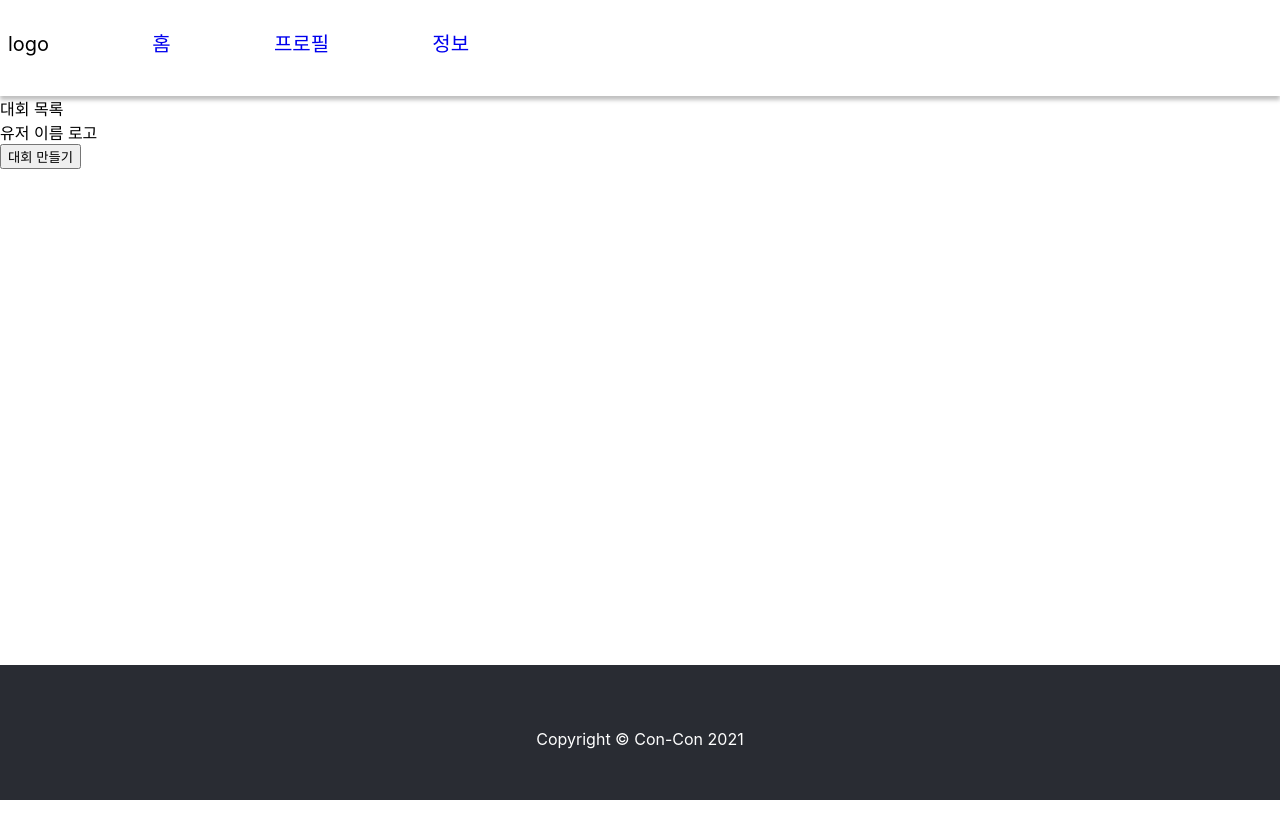
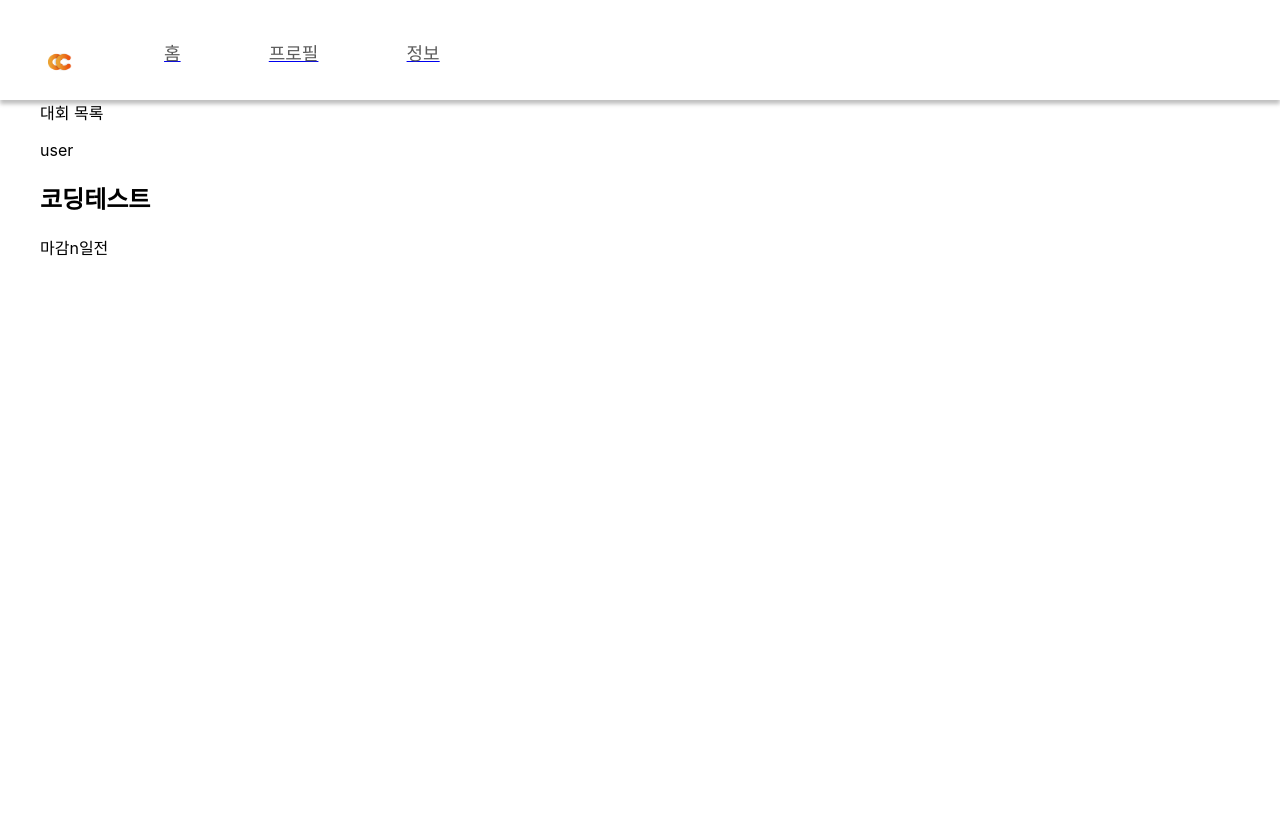
Before and after one commit to ICTProject2021/Con-Con-frontend, a React (Create React App) app: page /home in a window 1280 px wide. Shown: the top 838 px of the page. Before the commit the page ends 800 px from the top, so only its background shows below. Built offline with nearby package versions, Linux system fonts and the light colour scheme.

Commit message:
header 리팩토링..

```diff
--- a/src/Home.css
+++ b/src/Home.css
@@ -1,48 +1,107 @@
-html,
-body {
-    margin:0;
-    padding:0;
-    height:100%;
+*{
+    box-sizing: border-box;
 }
-.home-wrapper{
-    position:relative;
-    min-height:100%;
+.PageTemplate{
+    width: 100%;
+    min-height: 100vh;
+    display: flex;
+    justify-content: flex-start;
+    align-items: center;
+    flex-direction: column;
+    position: relative;
 }
-.userlogo{
-    float: right;
+.PageTemplate-header{
+        position: fixed;
+        width: 100%;
+        min-width: 1200px;
+        height: 100px;
+        margin: 0;
+        padding: 0;
+        top: 0;
+        z-index: 10;
 }
-.sidebar {
-    background-color: gray;
-    padding: 8px;
-    height: 80px;
-    font-size: 20px;
-    background: #FFFFFF;
+.NavBar{
+    display: flex;
+    justify-content: center;
+    width: 100%;
+    height: 100%;
+    align-items: flex-start;
+    flex-direction: column;
+    background-color: #fff;
+    user-select: none;
     box-shadow: 0px 4px 4px rgba(0, 0, 0, 0.25);
-    position: sticky;
 }
-.sidebar-item{
-    display: inline-block;
-    margin-left: 5%;
+.NavBar-wrap{
+    align-items: center;
+    flex-direction: row;
+    display: flex;
+    justify-content: center;
+    width: 100%;
+    height: 100%;
 }
-ul{
-    list-style:none;
+.NavBar-wrap-header{
+        width: 120px;
+        min-width: 120px;
+        max-width: 120px;
+        height: 100%;
+        display: flex;
+        justify-content: center;
+        align-items: flex-start;
+        flex-direction: row;
+        margin: auto 0 auto auto;
 }
-a{
-    text-decoration: none;
+.NavBar-wrap-header-logo{
+    display: flex;
+    justify-content: center;
+    align-items: center;
+    width: 100%;
+    height: auto;
+    cursor: pointer;
+    margin: auto auto 23%;
 }
-a:hover{
-    text-decoration: underline;
+.NavBar-wrap-header-logo-img {
+    height: 20px;
+    user-select: none;
+    -webkit-user-drag: none;
 }
-.main-footer {
-    position:fixed;
-    background: #292C33;
-    color : #fff;
+.NavBar-wrap-nav{
+        display: flex;
+        justify-content: center;
+        width: 100%;
+        height: 100%;
+}
+.NavBar-wrap-nav-wrap{
     width: 100%;
-    height: 135px;
-    bottom: 0;
-    left: 0;
+    justify-content: flex-start;
+    flex-direction: row;
+    list-style: none;
+    padding: 0;
+    margin: 0;
+    height: 100%;
+    display: flex;
+    align-items: center;
 }
-.copyright{
-    margin-top: 5%;
-    text-align: center;
+.NavBar-wrap-nav-wrap-child{
+        display: flex;
+        justify-content: center;
+        align-items: center;
+        margin: auto 3% 0;
+        padding: 0 .8% 3%;
 }
+.NavBar-wrap-nav-wrap-child-link{
+        text-decoration: none;
+        font-size: 18px;
+        color: #5c5c5c;
+        cursor: pointer;
+        justify-content: center;
+        text-align: center;
+        align-content: center;
+}
+.PageTemplate-contents{
+        padding-top: 100px;
+        padding-bottom: 210px;
+        min-width: 1200px;
+        max-width: 1200px;
+        min-height: 930px;
+        margin: 0 auto;
+}
--- /dev/null
+++ b/src/components/Content.js
@@ -0,0 +1,18 @@
+import React from "react";
+const Content = () => {
+  return (
+    <div className="PageTemplate-contents">
+      <div className="HomeTemplate">
+        <div className="HomeTemplate-header">대회 목록</div>
+        <div className="HomeTemplate-content">
+          <div>
+            <p>user</p>
+            <h2>코딩테스트</h2>
+            <p>마감n일전</p>
+          </div>
+        </div>
+      </div>
+    </div>
+  );
+};
+export default Content;
--- a/src/components/Header.js
+++ b/src/components/Header.js
@@ -1,23 +1,32 @@
 import React from "react";
 import { Link } from "react-router-dom";
 import SidebarItem from "./SidebarItem";
-const Header = () =>{
-    const menus = [
-        {name:"홈",path:"/Home"},
-        {name:"프로필",path:"/Profile"},
-        {name:"정보",path:"/Home"},
-    ]
-    return(
-        <div className="Home-header">
-            <div className="sidebar">
-                <div className="Navbar">
-                    <a>logo</a>
-                    {menus.map((menu,index) =>{
-                        return(<SidebarItem menu={menu} index={index}></SidebarItem>)
-                    })}
-                </div>
-            </div>
+import logo from "../img/logo.png";
+const Header = () => {
+  const menus = [
+    { name: "홈", path: "/Home" },
+    { name: "프로필", path: "/Profile" },
+    { name: "정보", path: "/Home" },
+  ];
+  return (
+    <div className="PageTemplate-header">
+      <div className="NavBar">
+        <div className="NavBar-wrap">
+          <header className="NavBar-wrap-header">
+            <a className="NavBar-wrap-header-logo">
+              <img className="NavBar-wrap-header-logo-img" src={logo}></img>
+            </a>
+          </header>
+          <nav className="NavBar-wrap-nav">
+            <ul className="NavBar-wrap-nav-wrap">
+              {menus.map((menu, index) => {
+                return <SidebarItem menu={menu} index={index}></SidebarItem>;
+              })}
+            </ul>
+          </nav>
         </div>
-    )
-}
+      </div>
+    </div>
+  );
+};
 export default Header;
--- a/src/components/SidebarItem.js
+++ b/src/components/SidebarItem.js
@@ -1,12 +1,14 @@
 import React from "react";
 import { Link } from "react-router-dom";
-const SidebarItem = ({menu,index}) =>{
-    return(
-        <div className="sidebar-item">
-            <ul>
-                <li><Link to={menu.path} key={index}><a><span>{menu.name}</span></a></Link></li>
-            </ul>
-        </div>
-    )
-}
+const SidebarItem = ({ menu, index }) => {
+  return (
+    <li className="NavBar-wrap-nav-wrap-child">
+      <Link to={menu.path} key={index}>
+        <a className="NavBar-wrap-nav-wrap-child-link">
+          <span>{menu.name}</span>
+        </a>
+      </Link>
+    </li>
+  );
+};
 export default SidebarItem;
--- a/src/routes/Home.js
+++ b/src/routes/Home.js
@@ -1,20 +1,14 @@
 import React from "react";
 import Header from "../components/Header";
 import Footer from "../components/Footer";
-import "../Home.css"
+import "../Home.css";
+import Content from "../components/Content";
 const Home = () => {
-  return(
-    <div className="home-wrapper">
-    <Header/>
-    <div className="home-container">
-      대회 목록
-      <div>
-        <div> 유저 이름 로고</div>
-        <button>대회 만들기</button>
-      </div>
+  return (
+    <div className="PageTemplate">
+      <Header />
+      <Content />
     </div>
-    <Footer/>
-    </div>
-)
+  );
 };
 export default Home;
--- a/src/routes/Profile.js
+++ b/src/routes/Profile.js
@@ -1,14 +1,12 @@
 import React from "react";
 import Header from "../components/Header";
-import Footer from "../components/Footer"
+import Footer from "../components/Footer";
 
-const Profile = () =>{
-    return(
-        <>
-        <Header/>
-        <>Profile</>
-        <Footer/>
-        </>
-    )
-}
+const Profile = () => {
+  return (
+    <>
+      <Header />
+    </>
+  );
+};
 export default Profile;
```
Also changed, not shown: src/img/logo.png (added).
